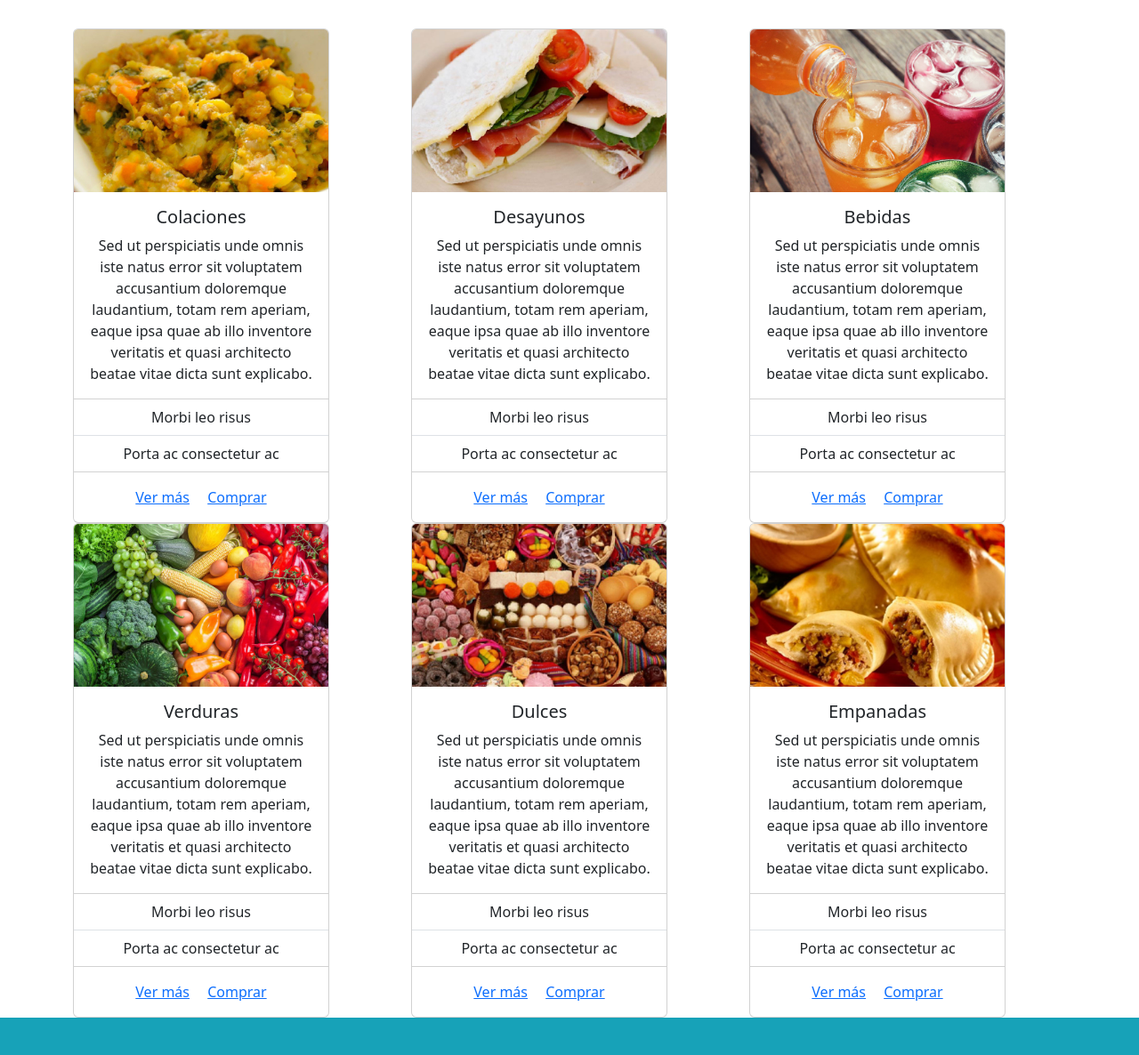
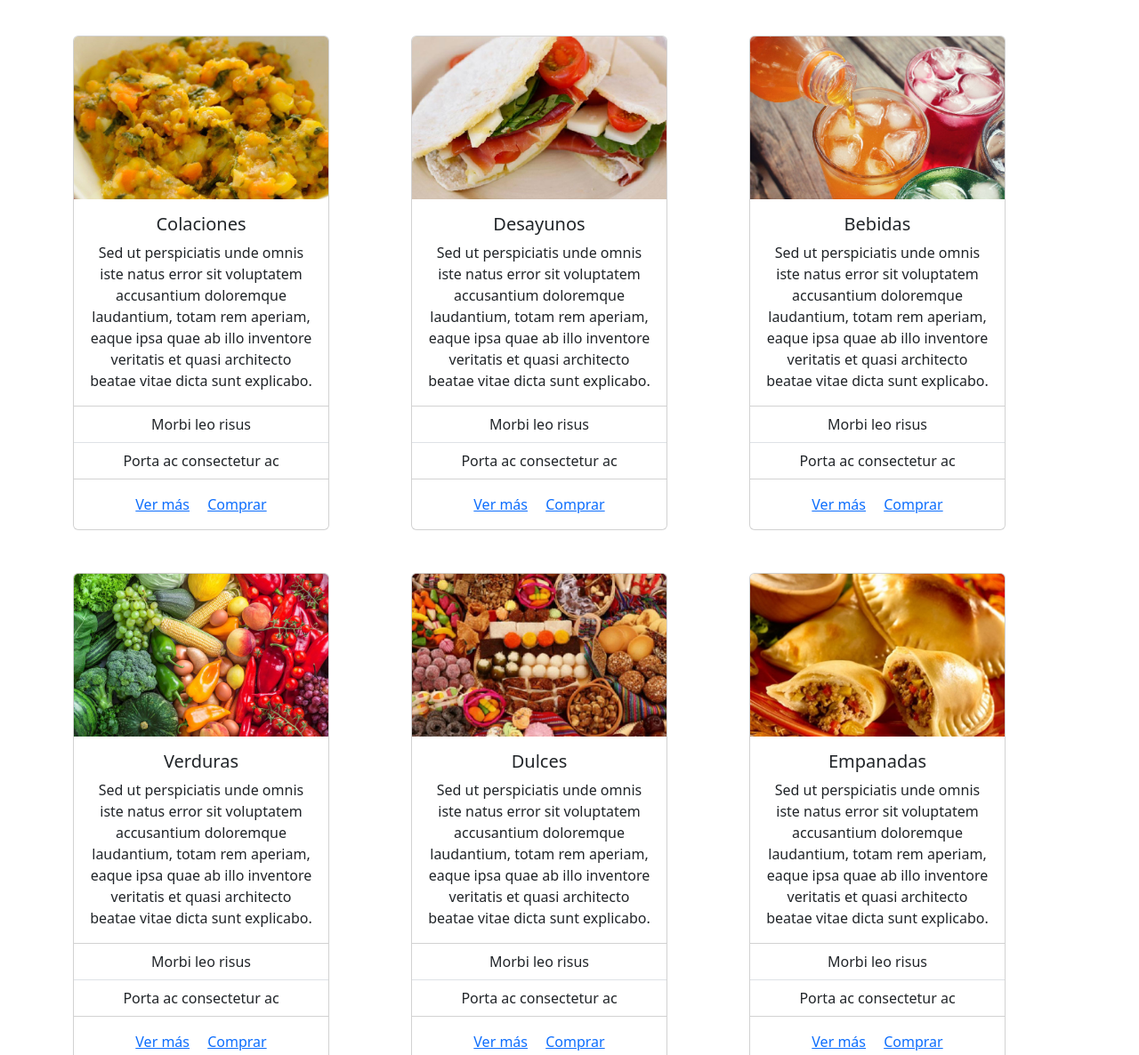
Before and after one commit to PuchiAsd/Suricata, a plain HTML site: page index.html in a window 1280 px wide. Shown: the part 225-1411 px from the top of the page at 89% size. Drawn offline with nearby package versions, Linux system fonts and the light colour scheme.

Commit message:
actualizacion suricata 2

```diff
--- a/index.html
+++ b/index.html
@@ -41,10 +41,11 @@
     </div>
 </nav>
 <main>
-        <h2 class="tituloProducto mt-5 mb-5">Nuestros Productos</h2>
+    <h2 class="tituloProducto mt-5">Nuestros Productos</h2>
     <div class="container text-center">
         <div class="row align-items-start">
-                <div class="col-12 col-lg-4">
+
+            <div class="col-12 col-lg-4 mt-5">
                 <div class="card" style="width: 18rem;">
                     <img src="assets/img/colaciones.jpg" class="card-img-top" alt="colaciones">
                     <div class="card-body">
@@ -63,7 +64,7 @@
                     </div>
                 </div>
             </div>
-                <div class="col-12 col-lg-4">
+            <div class="col-12 col-lg-4 mt-5">
 
                 <div class="card" style="width: 18rem;">
                     <img src="assets/img/desayunos.jpg" class="card-img-top" alt="Desayuno">
@@ -83,7 +84,7 @@
                     </div>
                 </div>
             </div>
-                <div class="col-12 col-lg-4">
+            <div class="col-12 col-lg-4 mt-5">
 
                 <div class="card" style="width: 18rem;">
                     <img src="assets/img/bebidas.jpg" class="card-img-top" alt="colaciones">
@@ -104,8 +105,9 @@
                 </div>
             </div>
         </div>
+
         <div class="row align-items-start">
-                <div class="col-12 col-lg-4">
+            <div class="col-12 col-lg-4 mt-5">
 
                 <div class="card" style="width: 18rem;">
                     <img src="assets/img/verduras.jpg" class="card-img-top" alt="colaciones">
@@ -125,7 +127,7 @@
                     </div>
                 </div>
             </div>
-                <div class="col-12 col-lg-4">
+            <div class="col-12 col-lg-4 mt-5">
 
                 <div class="card" style="width: 18rem;">
                     <img src="assets/img/dulces.jpg" class="card-img-top" alt="colaciones">
@@ -145,7 +147,7 @@
                     </div>
                 </div>
             </div>
-                <div class="col-12 col-lg-4">
+            <div class="col-12 col-lg-4 mt-5">
 
                 <div class="card" style="width: 18rem;">
                     <img src="assets/img/empanadas.jpg" class="card-img-top" alt="colaciones">
@@ -184,7 +186,7 @@
         </div>
     </div>
 </section> -->
-    <section class="row pago pt-5 pb-5">
+<section class="row pago mt-5 pt-5 pb-5">
     <div class="col-12">
         <div class="d-lg-flex d-none">
             <div class="col-6">
@@ -200,7 +202,6 @@
             </div>
         </div>
     </div>
-
 </section>
 
 <footer>
```
Lines whose indentation alone changed are shown as unchanged.
